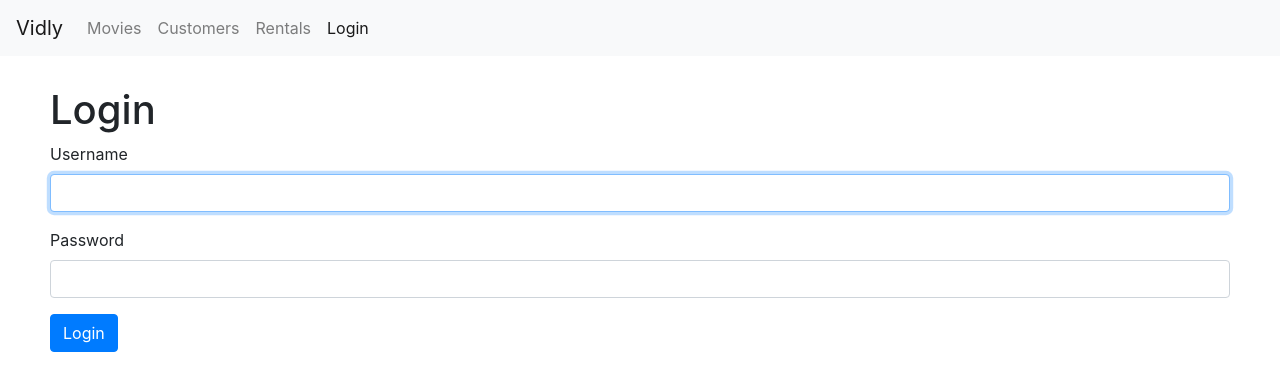
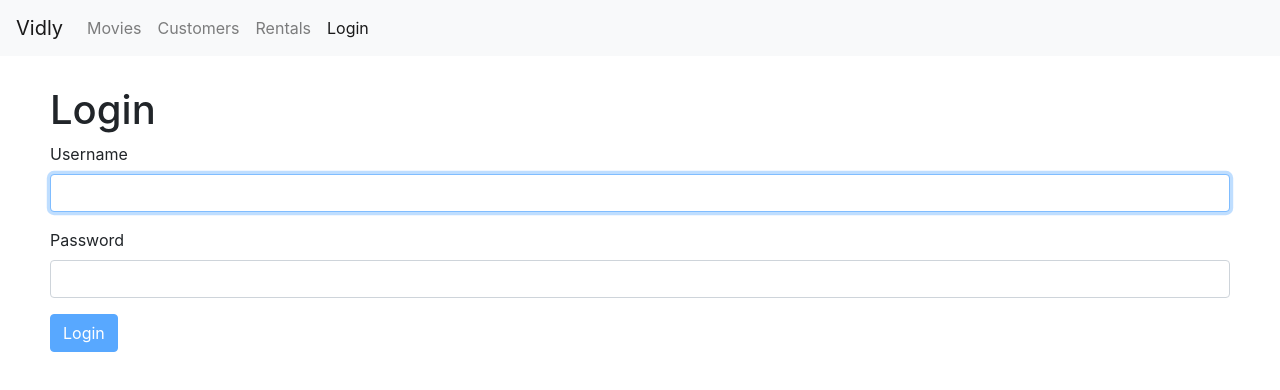
Before and after one commit to mrdaines/vidly-react, a React (Create React App) app: page /login in a window 1280 px wide. Shown: the top 390 px of the page. Built offline with nearby package versions, Linux system fonts and the light colour scheme.

Commit message:
Forms16 - Disableing the Submit Button

```diff
--- a/src/components/loginForm.jsx
+++ b/src/components/loginForm.jsx
@@ -24,7 +24,6 @@
 				errors[item.path[0]] + " AND " + item.message :
 				item.message;
 		}
-		console.log(errors);
 		return errors;
 	}
 
@@ -86,7 +85,9 @@
 					onChange={this.handleChange}
 					error={errors.password}
 				/>
-				<button className="btn btn-primary">Login</button>
+				<button
+					disabled={this.validate()}
+					className="btn btn-primary">Login</button>
 			</form>
 		</div>;
 	}
```
